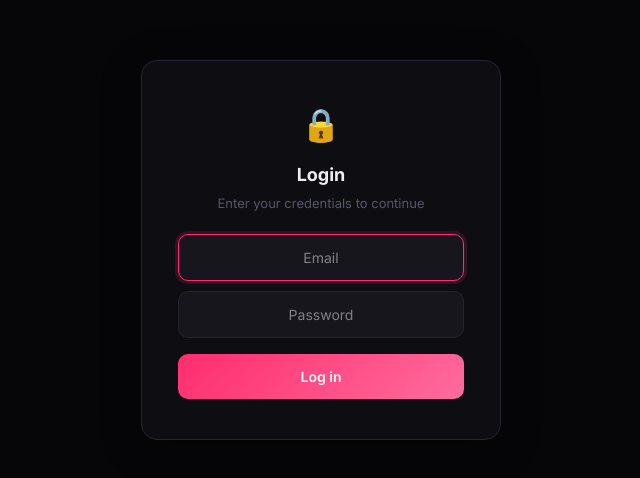
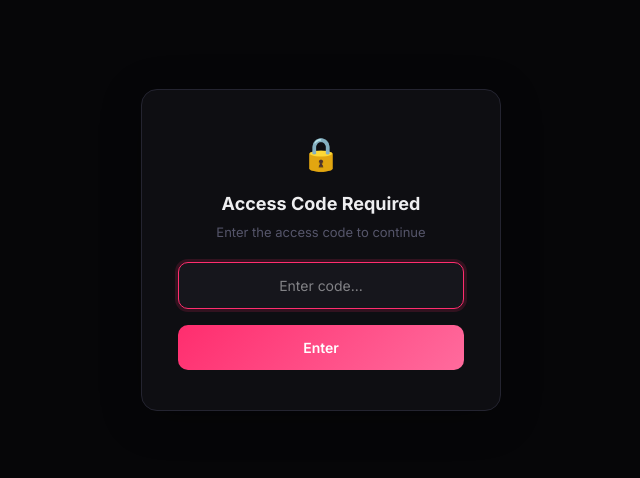
Before and after one commit to GS-Software-Solutions/Demo-Website, a Next.js app in the folder nextjs-app/: page / in a window 1280 px wide. Shown: the part 150-628 px from the top of the page, without its empty margins (319-959 px from the left). Built offline with nearby package versions, Linux system fonts and the light colour scheme.

Commit message:
fix: revert to access code gate, code is IamSexy

```diff
--- a/nextjs-app/src/app/page.tsx
+++ b/nextjs-app/src/app/page.tsx
@@ -12,16 +12,14 @@ import DatingModal from '@/components/modals/DatingModal';
 import GenderMismatchModal from '@/components/modals/GenderMismatchModal';
 import LoadingScreen from '@/components/LoadingScreen';
 
-const AUTH_EMAIL = 'test@sexytalk.io';
-const AUTH_PASS = 'IamSexy';
+const ACCESS_CODE = 'IamSexy';
 const AUTH_KEY = 'chatcraft_auth';
 
 export default function Home() {
 
   const [authed, setAuthed] = useState(false);
-  const [emailInput, setEmailInput] = useState('');
-  const [passInput, setPassInput] = useState('');
-  const [loginError, setLoginError] = useState(false);
+  const [codeInput, setCodeInput] = useState('');
+  const [codeError, setCodeError] = useState(false);
   const [lightboxSrc, setLightboxSrc] = useState<string | null>(null);
   const [showLangWarn, setShowLangWarn] = useState(false);
   const [showDatingModal, setShowDatingModal] = useState(false);
@@ -29,7 +27,7 @@ export default function Home() {
   const [splashDone, setSplashDone] = useState(false);
 
   useEffect(() => {
-    if (localStorage.getItem(AUTH_KEY) === 'true') setAuthed(true);
+    if (localStorage.getItem(AUTH_KEY) === ACCESS_CODE) setAuthed(true);
   }, []);
 
   useEffect(() => {
@@ -37,13 +35,13 @@ export default function Home() {
     return () => clearTimeout(timer);
   }, []);
 
-  function handleLogin() {
-    if (emailInput.trim().toLowerCase() === AUTH_EMAIL && passInput === AUTH_PASS) {
-      localStorage.setItem(AUTH_KEY, 'true');
+  function handleCodeSubmit() {
+    if (codeInput.trim() === ACCESS_CODE) {
+      localStorage.setItem(AUTH_KEY, ACCESS_CODE);
       setAuthed(true);
-      setLoginError(false);
+      setCodeError(false);
     } else {
-      setLoginError(true);
+      setCodeError(true);
     }
   }
 
@@ -60,26 +58,18 @@ export default function Home() {
       <div className="access-gate">
         <div className="access-box">
           <div style={{ fontSize: 32, marginBottom: 12 }}>{'\uD83D\uDD12'}</div>
-          <h2>Login</h2>
-          <p>Enter your credentials to continue</p>
+          <h2>Access Code Required</h2>
+          <p>Enter the access code to continue</p>
           <input
-            type="email"
-            value={emailInput}
-            onChange={e => { setEmailInput(e.target.value); setLoginError(false); }}
-            onKeyDown={e => e.key === 'Enter' && handleLogin()}
-            placeholder="Email"
+            type="password"
+            value={codeInput}
+            onChange={e => { setCodeInput(e.target.value); setCodeError(false); }}
+            onKeyDown={e => e.key === 'Enter' && handleCodeSubmit()}
+            placeholder="Enter code..."
             autoFocus
           />
-          <input
-            type="password"
-            value={passInput}
-            onChange={e => { setPassInput(e.target.value); setLoginError(false); }}
-            onKeyDown={e => e.key === 'Enter' && handleLogin()}
-            placeholder="Password"
-            style={{ marginTop: 10 }}
-          />
-          {loginError && <span className="access-error">Invalid email or password</span>}
-          <button onClick={handleLogin}>Log in</button>
+          {codeError && <span className="access-error">Invalid code</span>}
+          <button onClick={handleCodeSubmit}>Enter</button>
         </div>
       </div>
     );
```
